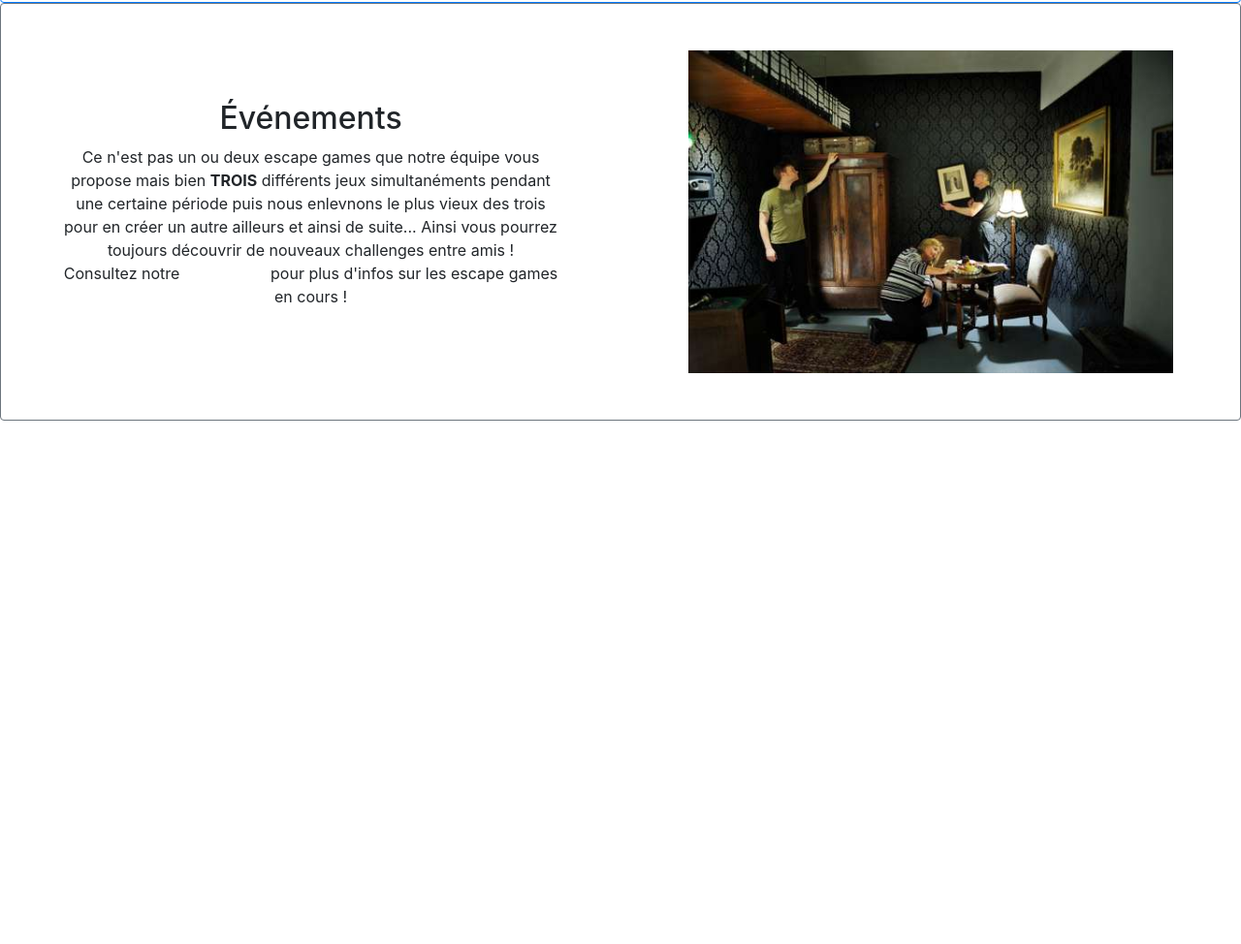
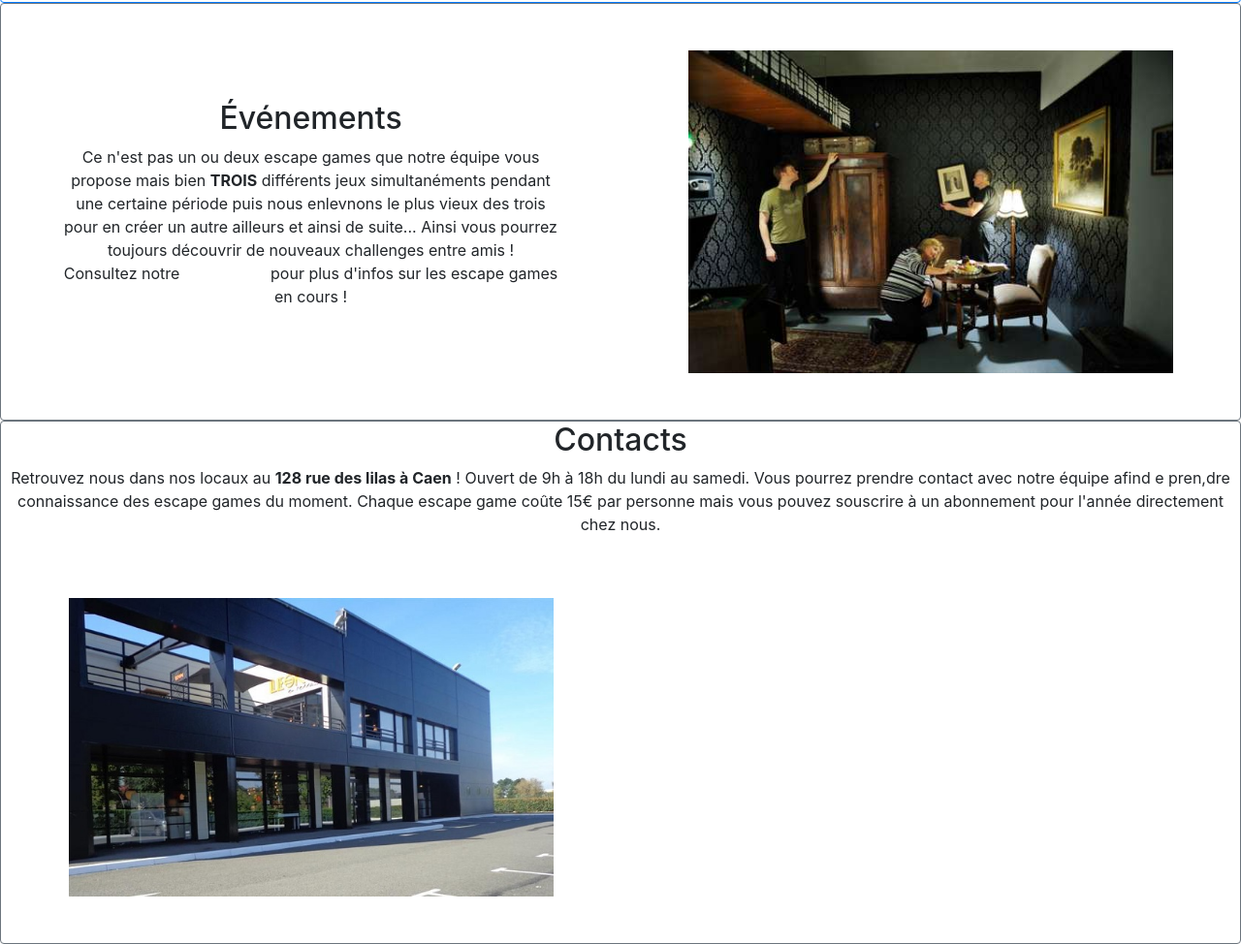
Before and after one commit to Lychar96/horizonEscapeGames, a plain HTML site: page index.html in a window 1280 px wide. Shown: the part 1719-2693 px from the top of the page at 97% size. Before the commit the page ends 2153 px from the top, so only its background shows below. Drawn offline with nearby package versions, Linux system fonts and the light colour scheme.

Commit message:
add third main section

```diff
--- a/index.html
+++ b/index.html
@@ -89,6 +89,21 @@
         </article>
       </section>
 
+      <section class="container-fluid">
+        <article class="row align-items-center border rounded border-secondary">
+          <div class="col-lg-6 order-lg-1">
+            <div class="p-5 d-flex justify-content-center">
+              <img src="medias/local.jpg" alt="Nos locaux" class="img-fluid" width="500" height="500">
+            </div>
+          </div>
+          <div class="text-center px-5-justify-center">
+            <h2>Contacts</h2>
+            <p>Retrouvez nous dans nos locaux au <b>128 rue des lilas à Caen</b> !
+            Ouvert de 9h à 18h du lundi au samedi. Vous pourrez prendre contact avec notre équipe afind e pren,dre connaissance des escape games du moment. Chaque escape game coûte 15€ par personne mais vous pouvez souscrire à un abonnement pour l'année directement chez nous.</p>
+          </div>
+        </article>
+      </section>
+
     </main>
 
 
```
